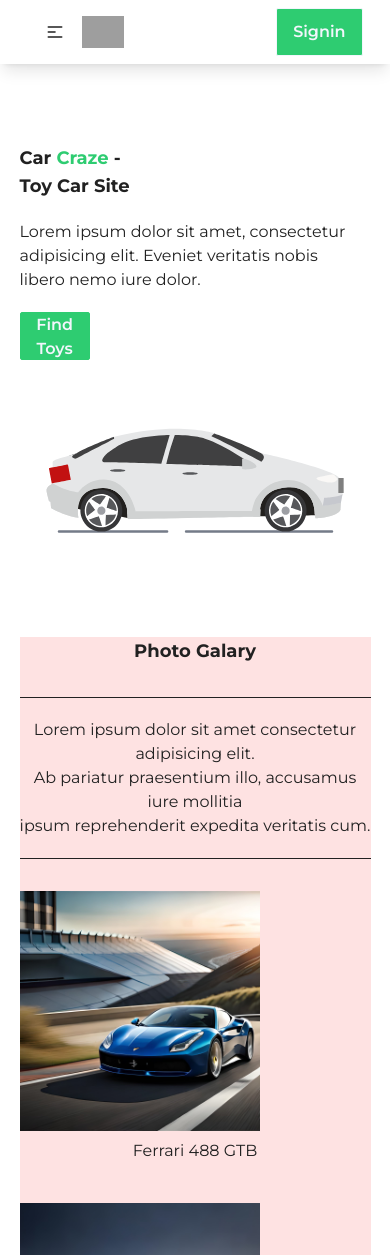
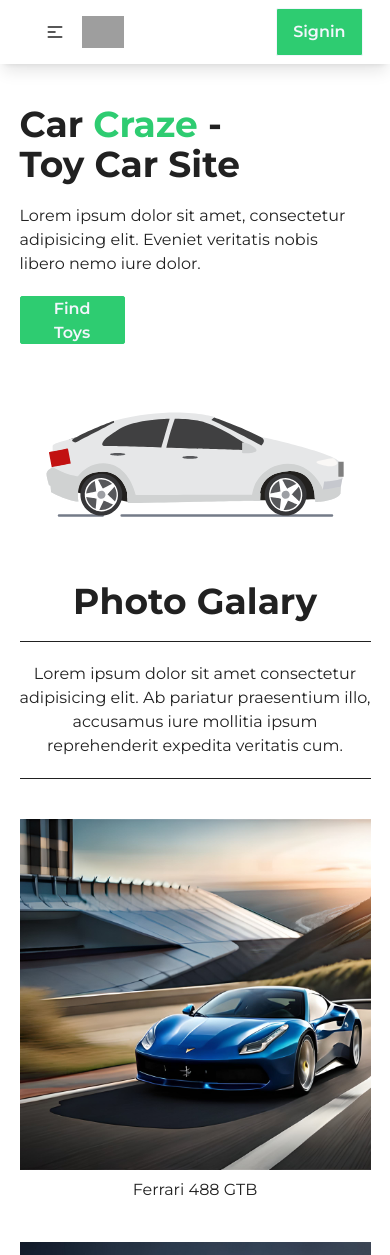
Before and after one commit to iibrahim70/car-craze-client, a React (Vite) app: page / in a window 390 px wide. Shown: the top 1255 px of the page. Built offline with nearby package versions, Linux system fonts and the light colour scheme; no server answers; grey boxes are pictures that could not be loaded.

Commit message:
make hero section and photo galary mobile responsive

```diff
--- a/src/components/homepage/Galary.jsx
+++ b/src/components/homepage/Galary.jsx
@@ -7,62 +7,62 @@ import miniTruck1 from '../../assets/mini truck/1.jpg'
 
 const Galary = () => {
   return (
-    <div className='bg-red-100 mb-20'>
-      <h2 className='text-center text-lg md:text-4xl font-bold'>Photo Galary</h2>
-      <p className='text-center my-8 border-y border-[#212121] py-5'>Lorem ipsum dolor sit amet consectetur adipisicing elit. <br /> Ab pariatur praesentium illo, accusamus iure mollitia <br /> ipsum reprehenderit expedita veritatis cum.</p>
+    <div className='mb-20'>
+      <h2 className='text-center text-4xl md:text-4xl font-bold'>Photo Galary</h2>
+      <p className='text-center mt-5 mb-10 border-y border-[#212121] py-5'>Lorem ipsum dolor sit amet consectetur adipisicing elit. <br className='hidden md:flex'/> Ab pariatur praesentium illo, accusamus iure mollitia <br className='hidden md:flex' /> ipsum reprehenderit expedita veritatis cum.</p>
       <div className="grid grid-cols-1 sm:grid-cols-2 md:grid-cols-2 lg:grid-cols-4 gap-10">
 
       {/* car galary section */}
         <div className="space-y-2 text-center">
-          <img className='h-60' src={sportsCar1} alt="" />
+          <img className='md:h-60' src={sportsCar1} alt="" />
           <p>Ferrari 488 GTB</p>
         </div>
         <div className="space-y-2 text-center">
-          <img className='h-60' src={sportsCar2} alt="" />
+          <img className='md:h-60' src={sportsCar2} alt="" />
           <p>Porsche 911 GT3</p>
         </div>
         <div className="space-y-2 text-center">
-          <img className='h-60' src={sportsCar3} alt="" />
+          <img className='md:h-60' src={sportsCar3} alt="" />
           <p>Audi R8 Spyder</p>
         </div>
         <div className="space-y-2 text-center">
-          <img className='h-60' src={sportsCar4} alt="" />
+          <img className='md:h-60' src={sportsCar4} alt="" />
           <p>Lamborghini Aventador</p>
         </div>
 
         {/* mini truck galary section */}
         <div className="space-y-2 text-center">
-          <img className='h-60' src={miniTruck1} alt="" />
+          <img className='md:h-60' src={miniTruck1} alt="" />
           <p>Blaze Buster</p>
         </div>
         <div className="space-y-2 text-center">
-          <img className='h-60' src={sportsCar1} alt="" />
+          <img className='md:h-60' src={sportsCar1} alt="" />
           <p>Ferrari 488 GTB</p>
         </div>
         <div className="space-y-2 text-center">
-          <img className='h-60' src={sportsCar3} alt="" />
+          <img className='md:h-60' src={sportsCar3} alt="" />
           <p>Audi R8 Spyder</p>
         </div>
         <div className="space-y-2 text-center">
-          <img className='h-60' src={sportsCar4} alt="" />
+          <img className='md:h-60' src={sportsCar4} alt="" />
           <p>Lamborghini Aventador</p>
         </div>
 
         {/* car galary section */}
         <div className="space-y-2 text-center">
-          <img className='h-60' src={sportsCar2} alt="" />
+          <img className='md:h-60' src={sportsCar2} alt="" />
           <p>Porsche 911 GT3</p>
         </div>
         <div className="space-y-2 text-center">
-          <img className='h-60' src={sportsCar1} alt="" />
+          <img className='md:h-60' src={sportsCar1} alt="" />
           <p>Ferrari 488 GTB</p>
         </div>
         <div className="space-y-2 text-center">
-          <img className='h-60' src={sportsCar3} alt="" />
+          <img className='md:h-60' src={sportsCar3} alt="" />
           <p>Audi R8 Spyder</p>
         </div>
         <div className="space-y-2 text-center">
-          <img className='h-60' src={sportsCar4} alt="" />
+          <img className='md:h-60' src={sportsCar4} alt="" />
           <p>Lamborghini Aventador</p>
         </div>
 
--- a/src/components/homepage/Hero.jsx
+++ b/src/components/homepage/Hero.jsx
@@ -4,12 +4,12 @@ import carAnimation from '../../assets/animation/car.json'
 
 const Hero = () => {
   return (
-    <div className='mt-[144px] mb-20'>
+    <div className='mt-[104px] mb-10 md:mt-[144px] md:mb-20'>
       <section className="grid grid-cols-1 md:grid-cols-2">
         <div className="flex flex-col justify-center space-y-5">
-          <h1 className="text-lg md:text-6xl font-bold">Car <span className='text-[#2ECC71]'>Craze</span> - <br /> Toy Car Site</h1>
+          <h1 className="text-4xl md:text-6xl font-bold">Car <span className='text-[#2ECC71]'>Craze</span> - <br /> Toy Car Site</h1>
           <p>Lorem ipsum dolor sit amet, consectetur <br /> adipisicing elit. Eveniet veritatis nobis <br /> libero nemo iure dolor.</p>
-          <button className='w-[20%] btn rounded-sm border-[#2ECC71] bg-[#2ECC71] text-[#F2F6FC] hover:bg-black capitalize text-base'>Find Toys</button>
+          <button className='w-[30%] md:w-[20%] btn rounded-sm border-[#2ECC71] bg-[#2ECC71] text-[#F2F6FC] hover:bg-black capitalize text-base'>Find Toys</button>
         </div>
         <div className="flex flex-col justify-center items-center">
           <Lottie animationData={carAnimation} loop={true} />
```
